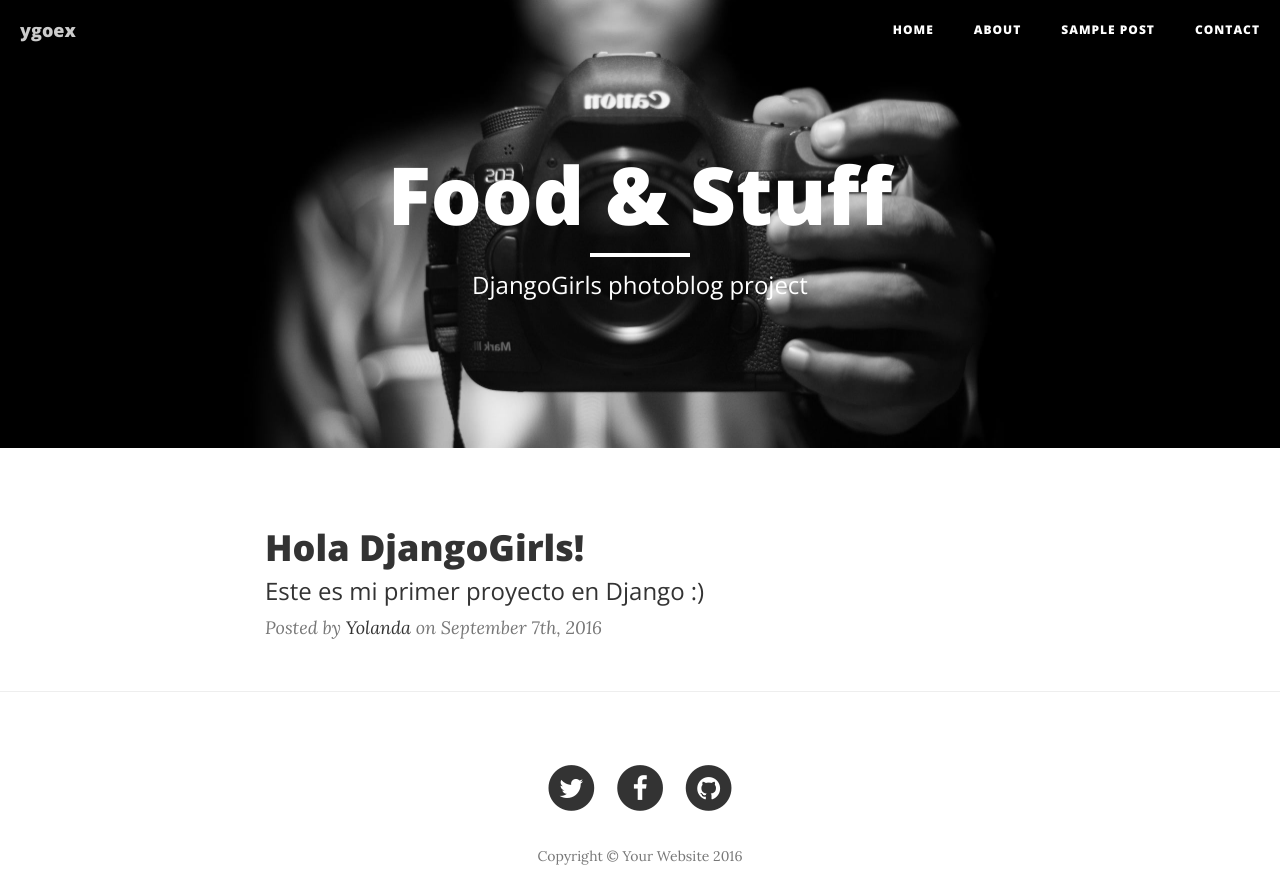
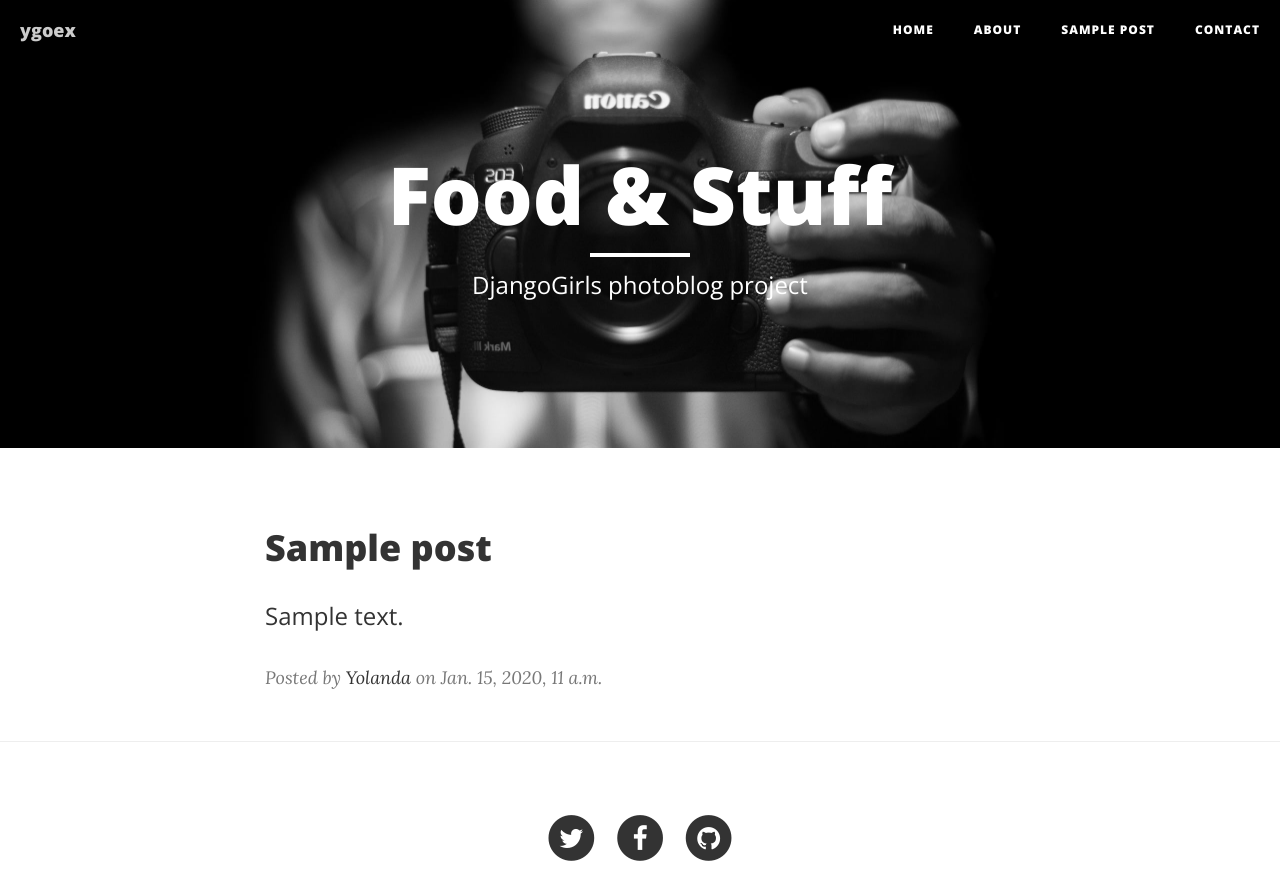
Before and after one commit to ygoex/photoblog, a Django app: template blog/templates/blog/post_list.html in a window 1280 px wide. Shown: the top 881 px of the page. Run offline with Django 3.2, Linux system fonts and the light colour scheme; the template is opened without the code that fills it: values that come from a table or form of the project are taken from there, others are empty; tables that the repository leaves empty hold one stand-in row (values such as "Sample post"); some libraries are stand-ins or nearby versions.

Commit message:
create template

```diff
--- a/blog/templates/blog/post_list.html
+++ b/blog/templates/blog/post_list.html
@@ -88,17 +88,19 @@
     <div class="container">
         <div class="row">
             <div class="col-lg-8 col-lg-offset-2 col-md-10 col-md-offset-1">
+                {% for post in posts %}
                     <div class="post-preview">
                         <a href="post.html">
                             <h2 class="post-title">
-                            Hola DjangoGirls!
+                                {{ post.title }}
                             </h2>
                             <h3 class="post-subtitle">
-                            Este es mi primer proyecto en Django :)
+                                {{ post.text|linebreaks }}
                             </h3>
                         </a>
-                    <p class="post-meta">Posted by <a href="#">Yolanda</a> on September 7th, 2016</p>
+                        <p class="post-meta">Posted by <a href="#">Yolanda</a> on {{ post.published_date }}</p>
                     </div>
+                {% endfor %}
                 <!-- <hr> -->
                 <!-- Pager -->
                 <!-- <ul class="pager">
--- a/blog/views.py
+++ b/blog/views.py
@@ -1,5 +1,7 @@
 from django.shortcuts import render
+from django.utils import timezone
+from .models import Post
 
-# Create your views here.
 def post_list(request):
-    return render(request, 'blog/post_list.html', {})
+    posts = Post.objects.filter(published_date__lte=timezone.now()).order_by('published_date')
+    return render(request, 'blog/post_list.html', {'posts': posts})
```
Lines whose indentation alone changed are shown as unchanged.
